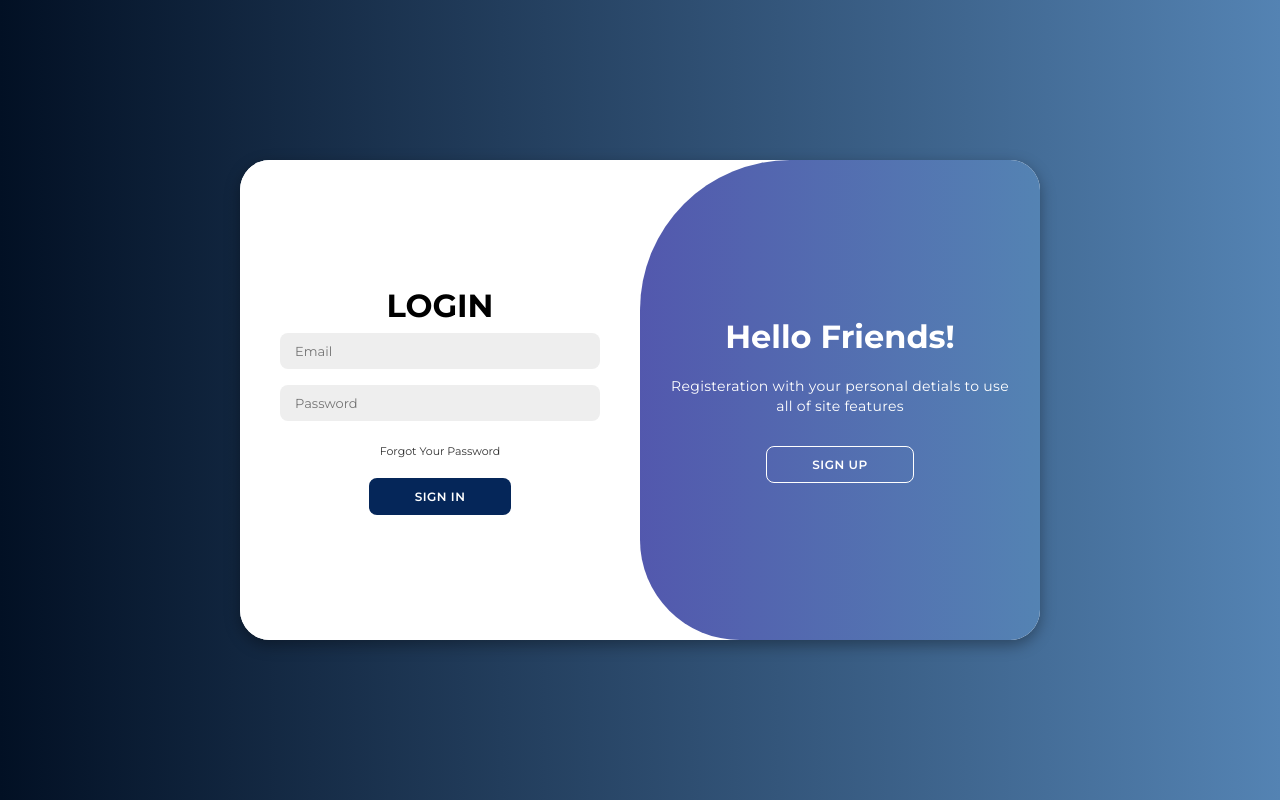
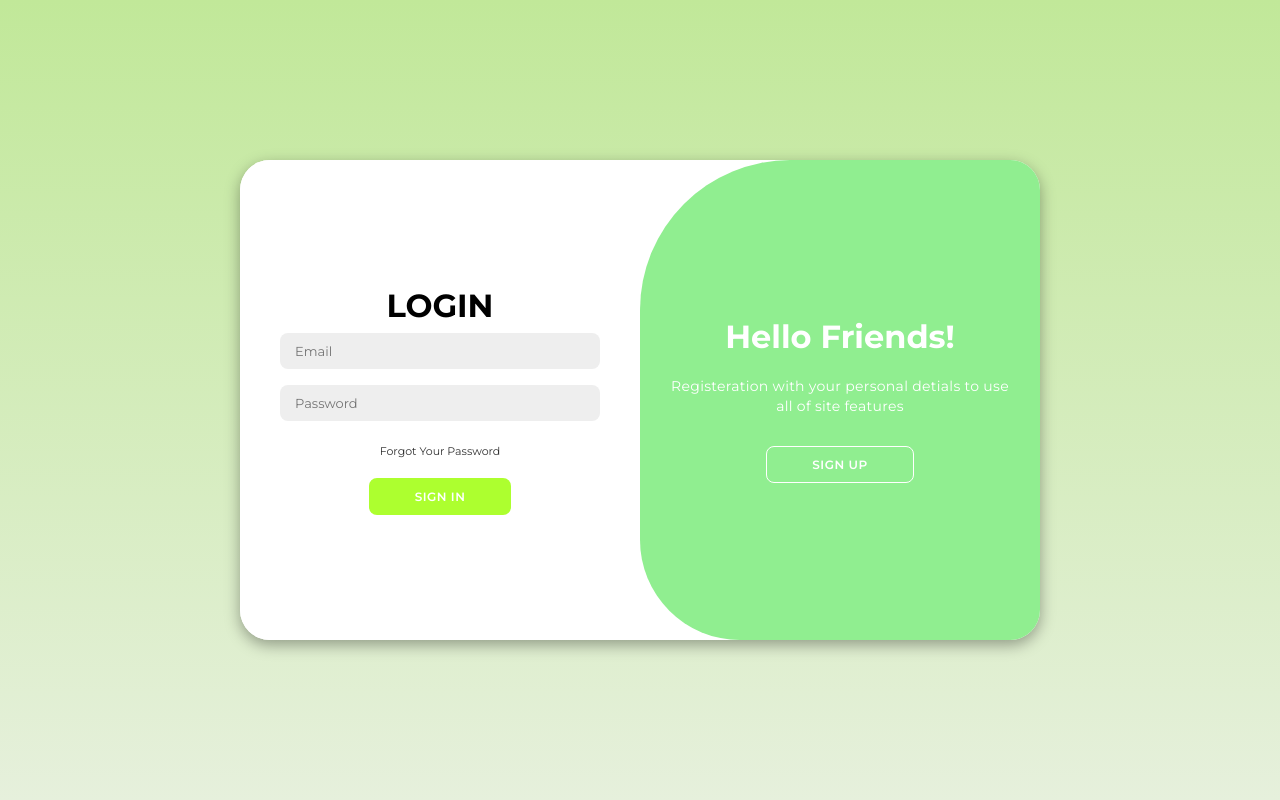
Before and after one commit to SJenush/FarmerConsumerDirectInteraction, a PHP site: page /login.html in a window 1280 px wide. Run offline with PHP 8.4, Linux system fonts and the light colour scheme.

Commit message:
css change for agriculture

```diff
--- a/static/css/style.css
+++ b/static/css/style.css
@@ -8,7 +8,7 @@
 }
 body{
     background-color: #021024;
-    background: linear-gradient(to right,#021024,#5483b3);
+    background: linear-gradient(#C1E899,#E6F0DC);
     display: flex;
     align-items: center;
     justify-content: center;
@@ -42,7 +42,7 @@ body{
     margin: 15px 0 10px;
 }
 .container button{
-    background-color: #052659;
+    background-color: greenyellow;
     color: #fff;
     font-size: 12px;
     padding: 10px 45px;
@@ -133,7 +133,7 @@ body{
 .toggle{
     background-color: #512da8;
     height: 100%;
-    background: linear-gradient(to right,#512da8,#5483b3);
+    background: lightgreen;
     color: #fff;
     position: relative;
     left: -100%;
```
